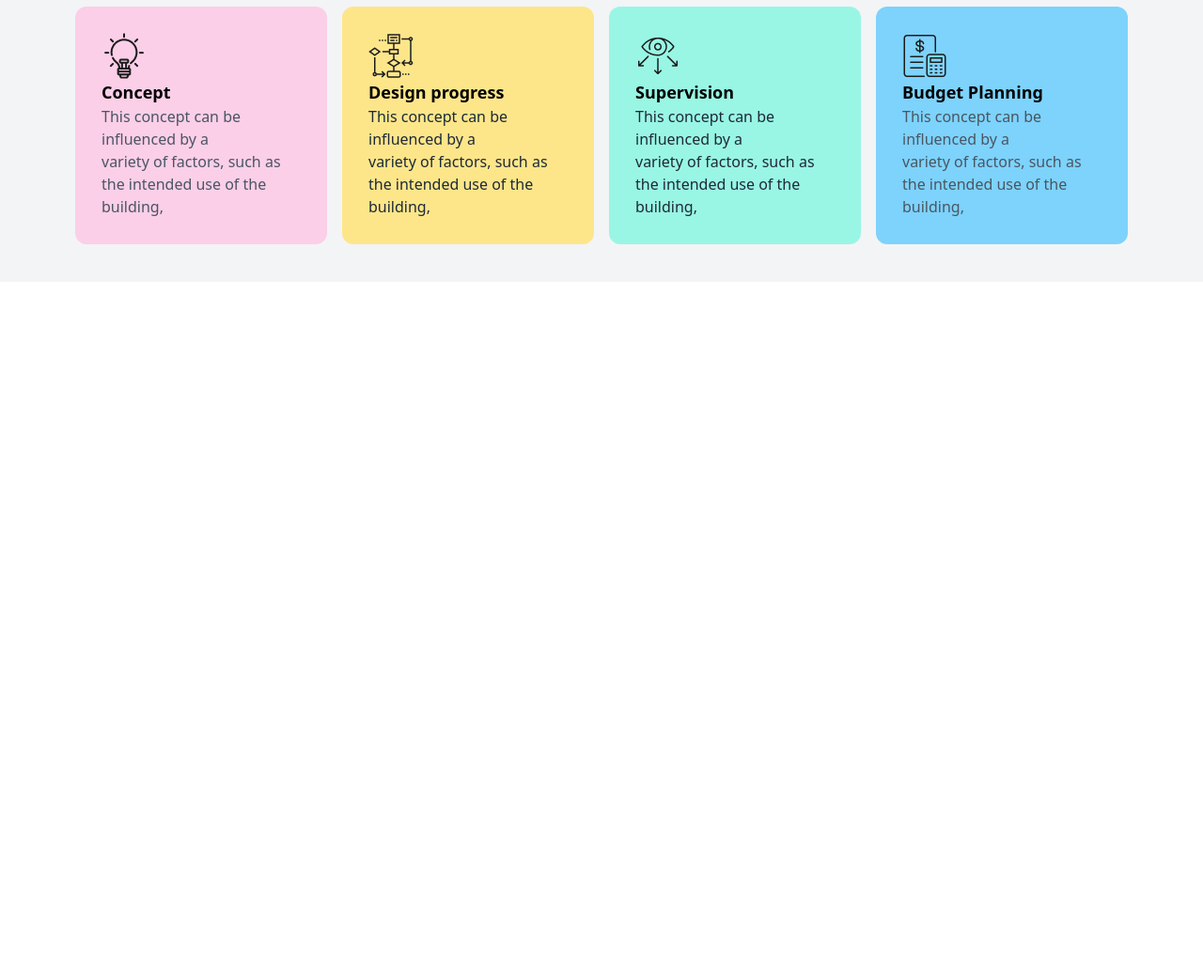
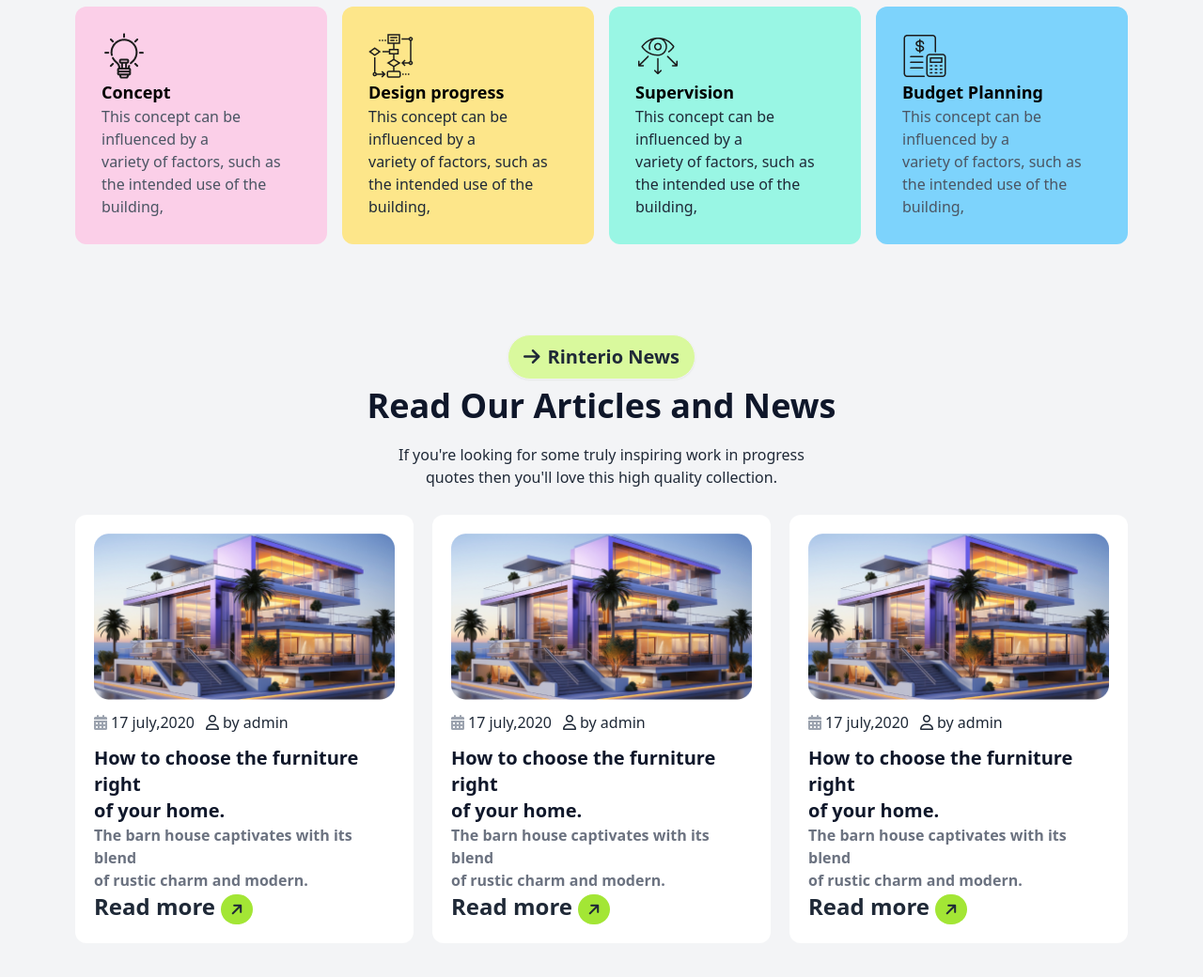
Before and after one commit to jamil908/assignment-three-ph-b10, a plain HTML site: page index.html in a window 1280 px wide. Shown: the part 1597-2637 px from the top of the page at 94% size. Before the commit the page ends 1897 px from the top, so only its background shows below. Drawn offline with nearby package versions, Linux system fonts and the light colour scheme.

Commit message:
add article section

```diff
--- a/index.html
+++ b/index.html
@@ -68,7 +68,7 @@
                             </button>
                     </div>
                     </div>
-                        <a class="btn bg-lime-500 text-xl font-bold rounded-3xl hidden md:block lg:block hover:bg-lime-600  ">Book Consult <button class="btn rounded-full border-0 bg-black hover:bg-black text-white text-2xl "><i class=" fa-solid fa-arrow-right -rotate-45"></i></button> </a>
+                        <a class="btn bg-lime-500 text-xl font-bold rounded-3xl hidden md:block lg:block hover:bg-lime-600  ">Book Consult <button class="px-2 py-1 mt-[2px] rounded-full border-0 bg-black hover:bg-black text-white text-2xl "><i class=" fa-solid fa-arrow-right -rotate-45"></i></button> </a>
 
                   <div class="dropdown">
                     <div tabindex="0" role="button" class="btn btn-ghost lg:hidden">
@@ -95,7 +95,7 @@
                 <h1 class="lg:text-5xl  lg:my-7 text-center text-black w3/4 m-auto font-bold my-2  text-xl">A barn house of this design has a <br> striking appearance</h1>
             </div>
             <p class="flex items-center justify-center mx-auto text-center text-sm mb-2">The barn house captivates with its blend of rustic charm and modern sophistication, featuring weathered wood, sleek metal </BR> accents, and large windows that flood the space with natural light.</p>
-            <a class="btn bg-lime-300 hover:bg-lime-400 text-xl font-bold rounded-3xl flex items-center justify-center mx-auto text-center w-60 border-0">Book Consult <button class="btn rounded-full border-0 bg-lime-400 hover:bg-lime-500 text-white text-2xl "><i class=" fa-solid fa-arrow-right -rotate-45"></i></button> </a>
+            <a class="btn bg-lime-300 hover:bg-lime-400 text-xl font-bold rounded-3xl flex items-center justify-center mx-auto text-center w-60 border-0">Book Consult <button class="px-2 py-1 mt-[2px] rounded-full border-0 bg-lime-400 hover:bg-lime-500 text-white text-2xl "><i class=" fa-solid fa-arrow-right -rotate-45"></i></button> </a>
 
           </section>
 
@@ -157,7 +157,7 @@
       <section class="container px-20 pt-14">
 
        <div class="grid items-center justify-center mb-7 text-center">
-        <button class="btn bg-white mx-auto px-2 text-xl font-semibold rounded-3xl py-1"><i class="fa-solid fa-arrow-right "></i> how we works</button>
+        <button class="btn bg-white mx-auto  text-xl font-semibold rounded-3xl px-3 py-1"><i class="fa-solid fa-arrow-right "></i> how we works</button>
         <h4 class="font-extrabold mt-2 text-xl sm:text-4xl text-slate-900 mb-5">Our Works Process</h4>
         <p > If you're looking for some truly inspiring work in progress <br> quotes then you'll love this high quality collection.</p>
        </div>
@@ -196,6 +196,69 @@
         </div>
       </section>
 
+
+      <!-- article and news section  -->
+
+      <section class="container px-20 pt-14">
+
+        <div class="grid items-center justify-center mb-7 text-center">
+          <button class="btn bg-lime-200 mx-auto hover:bg-lime-500 text-xl font-semibold rounded-3xl px-4 py-1"><i class="fa-solid fa-arrow-right "></i>Rinterio News</button>
+          <h4 class="font-extrabold mt-2 text-xl sm:text-4xl text-slate-900 mb-5">Read Our Articles and News</h4>
+          <p > If you're looking for some truly inspiring work in progress <br> quotes then you'll love this high quality collection.</p>
+         </div>
+
+         <!-- article  card -->
+          <div class="grid grid-cols-1 sm:grid-cols-3 gap-5  pb-9">
+
+            <!-- card one -->
+            <div class="p-1 sm:p-5 bg-white rounded-xl">
+              <img src="./assets/article1.png" alt="">
+            <div class="flex gap-1 items-center ">
+              <i class="fa-solid text-gray-400 fa-calendar-days"></i>
+              <p>17 july,2020</p>
+              <i class="fa-regular fa-user pl-2 py-4"></i>
+              <p>by admin</p>
+            </div>
+            <h4 class="font-bold text-xl text-slate-900">How to choose the furniture right <br> of your home.</h4>
+            <p class="text-gray-500 font-semibold">The barn house captivates with its blend <br> of rustic charm and modern.  </p>
+
+            <a class=" font-bold text-2xl   ">   Read more </a>
+            <button class="bg-lime-400 p-1 px-[10px] rounded-full"><i class=" fa-solid fa-arrow-right -rotate-45 text-base"></i></button>
+            </div>
+            <!-- card two -->
+            <div class="p-1 sm:p-5 bg-white rounded-xl">
+              <img src="./assets/article1.png" alt="">
+            <div class="flex gap-1 items-center ">
+              <i class="fa-solid text-gray-400 fa-calendar-days"></i>
+              <p>17 july,2020</p>
+              <i class="fa-regular fa-user pl-2 py-4"></i>
+              <p>by admin</p>
+            </div>
+            <h4 class="font-bold text-xl text-slate-900">How to choose the furniture right <br> of your home.</h4>
+            <p class="text-gray-500 font-semibold">The barn house captivates with its blend <br> of rustic charm and modern.  </p>
+
+            <a class=" font-bold text-2xl   ">   Read more </a>
+            <button class="bg-lime-400 p-1 px-[10px] rounded-full"><i class=" fa-solid fa-arrow-right -rotate-45 text-base"></i></button>
+            </div>
+            <!-- card three -->
+            <div class="p-1 sm:p-5 bg-white rounded-xl">
+              <img src="./assets/article1.png" alt="">
+            <div class="flex gap-1 items-center ">
+              <i class="fa-solid text-gray-400 fa-calendar-days"></i>
+              <p>17 july,2020</p>
+              <i class="fa-regular fa-user pl-2 py-4"></i>
+              <p>by admin</p>
+            </div>
+            <h4 class="font-bold text-xl text-slate-900">How to choose the furniture right <br> of your home.</h4>
+            <p class="text-gray-500 font-semibold">The barn house captivates with its blend <br> of rustic charm and modern.  </p>
+
+            <a class=" font-bold text-2xl   ">   Read more </a>
+            <button class="bg-lime-400 p-1 px-[10px] rounded-full"><i class=" fa-solid fa-arrow-right -rotate-45 text-base"></i></button>
+            </div>
+          </div>
+
+      </section>
+
     </main>
 
 
```
